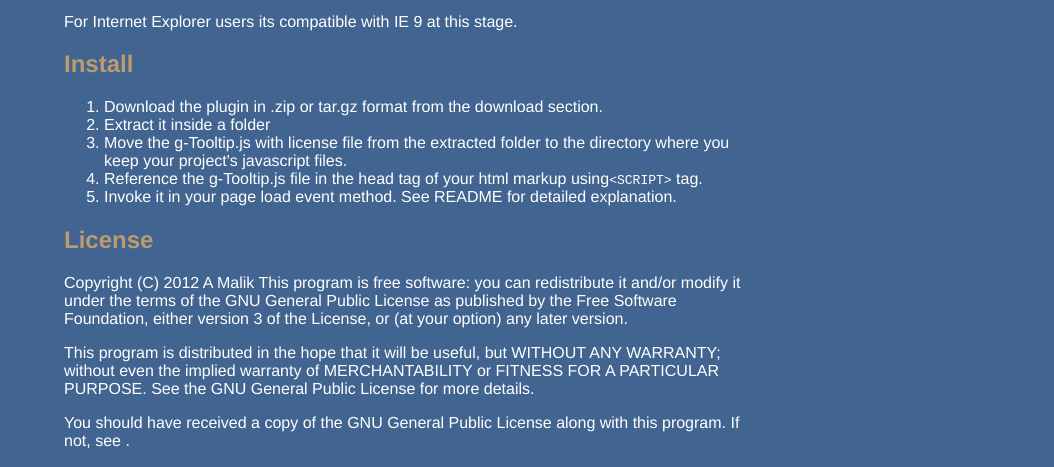
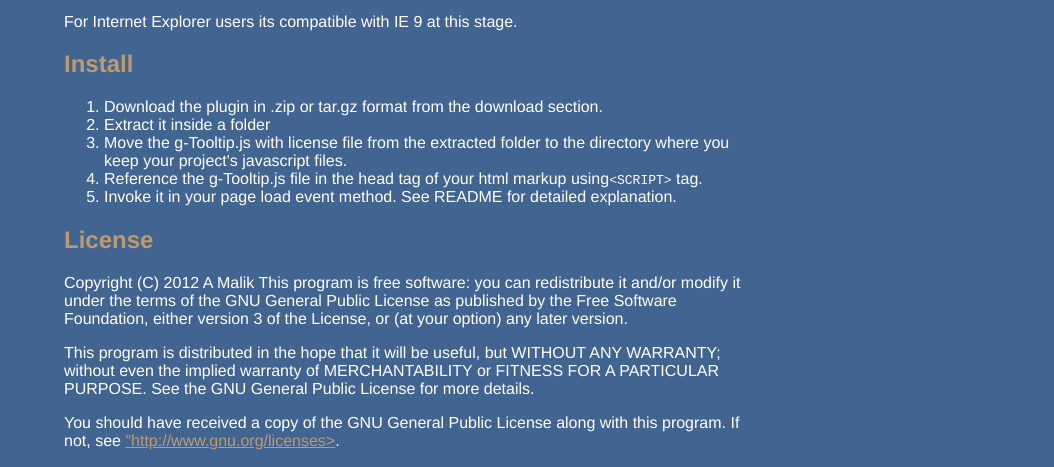
Before and after one commit to darkDemon78/g-Tooltip, a plain HTML site: page index.html in a window 1280 px wide. Shown: the part 318-785 px from the top of the page, without its empty margins (226-1280 px from the left). Drawn offline with Linux system fonts and the light colour scheme; a script that the page names is missing.

```diff
--- a/index.html
+++ b/index.html
@@ -97,7 +97,7 @@
     MERCHANTABILITY or FITNESS FOR A PARTICULAR PURPOSE.  See the
     GNU General Public License for more details.</p>
     <p>You should have received a copy of the GNU General Public License
-    along with this program.  If not, see <http://www.gnu.org/licenses/>.</p>
+    along with this program.  If not, see <a href="http://www.gnu.org/licenses">"http://www.gnu.org/licenses></a>.</p>
 
 
 
```
Also changed, not shown: 1 other file.
